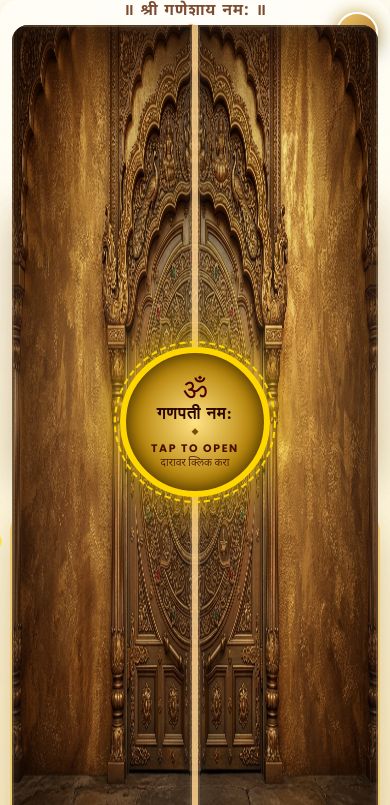
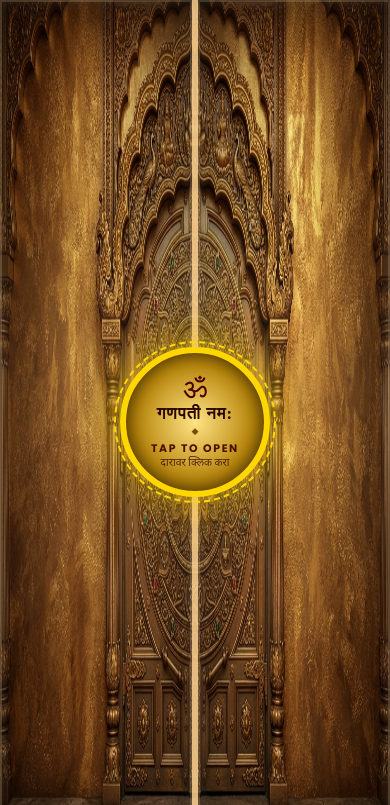
Before and after one commit to Malvika55/ganpati-invitation, a plain HTML site: page index.html in a window 390 px wide. Shown: the top 805 px of the page. Drawn offline with nearby package versions, Linux system fonts and the light colour scheme; a web font is replaced by a local one.

Commit message:
Make mobile door fill screen

```diff
--- a/style.css
+++ b/style.css
@@ -985,18 +985,18 @@ body.invitation-open .main-container {
     }
 
     .door-overlay {
-        top: 3dvh;
-        left: 3%;
-        width: 94%;
-        height: 94dvh;
+        top: 0;
+        left: 0;
+        width: 100%;
+        height: 100dvh;
         min-height: 0;
-        border-radius: 16px;
+        border-radius: 0;
     }
 
     .door {
         flex: 0 0 50%;
         width: 50%;
-        height: 94dvh;
+        height: 100dvh;
         min-height: 0;
         background-size: 200% 100%;
         transition-duration: 0.9s;
```
